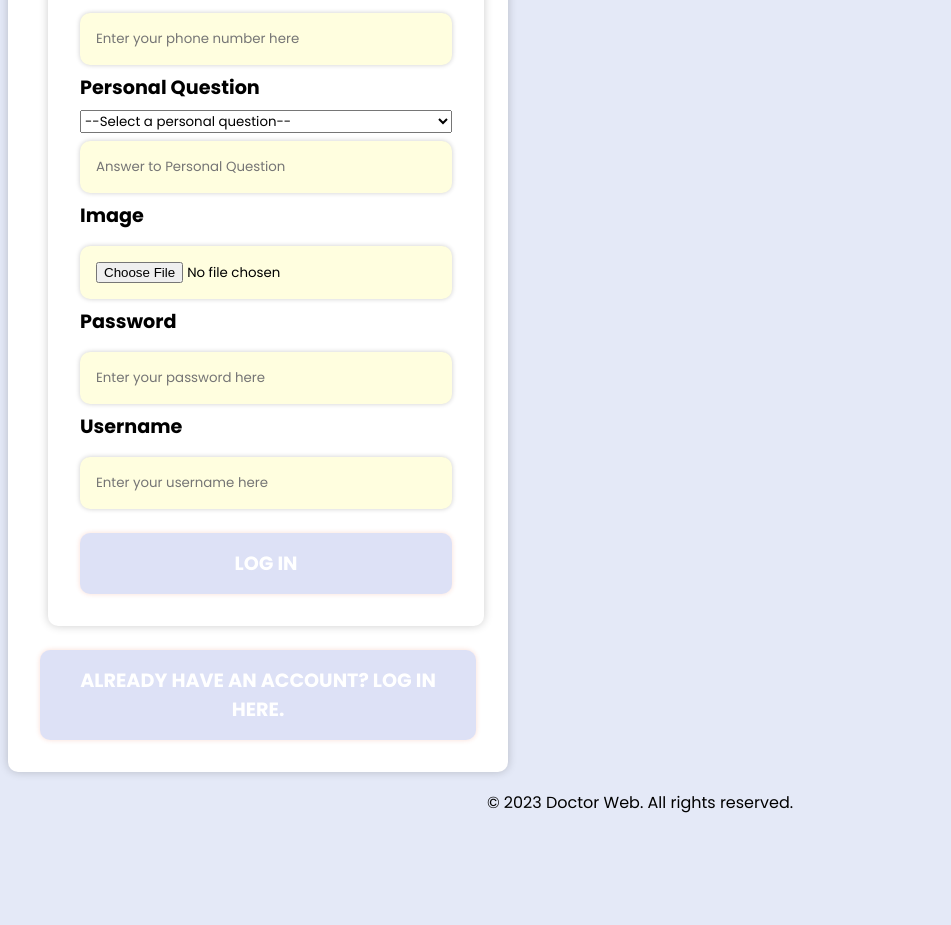
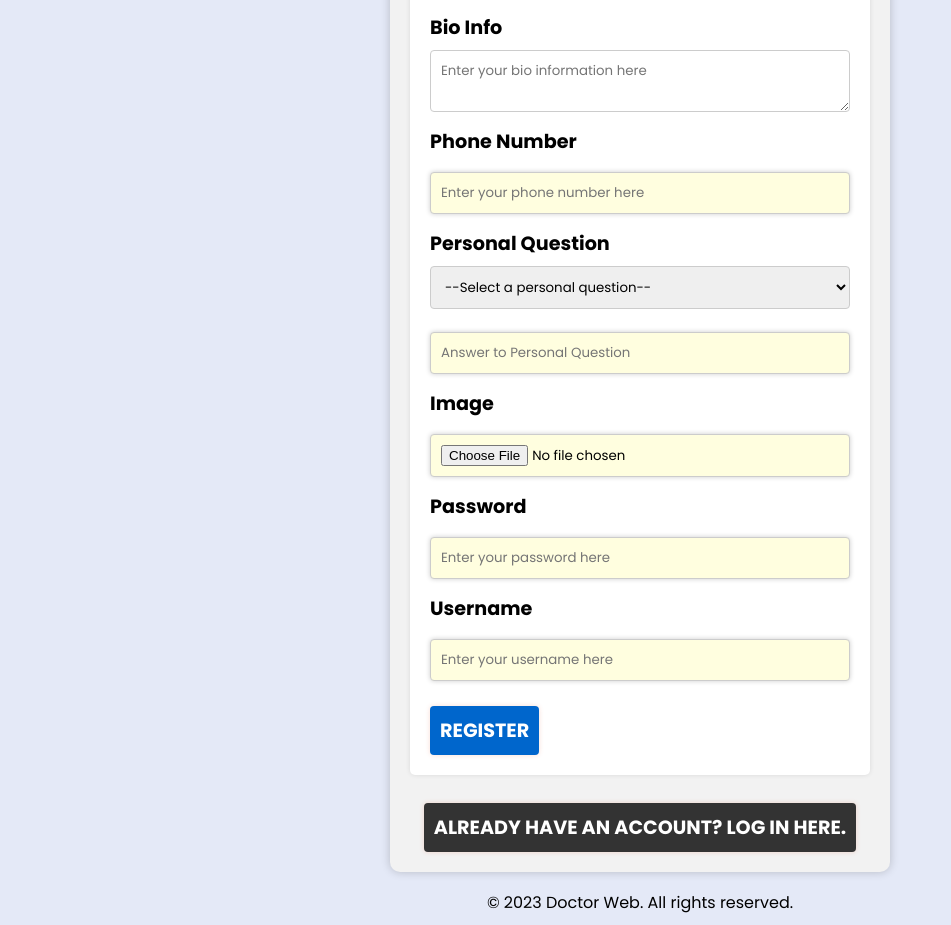
Before and after one commit to Bolimul/Project-Management, a React (Create React App) app in the folder website-react/: page /register in a window 1280 px wide. Shown: the part 950-1875 px from the top of the page, without its empty margins (0-951 px from the left). Before the commit the page ends 1775 px from the top, so only its background shows below. Built offline with nearby package versions, Linux system fonts and the light colour scheme.

Commit message:
frontend center pages

```diff
--- a/website-react/src/DialogComponent.js
+++ b/website-react/src/DialogComponent.js
@@ -32,7 +32,7 @@ export default function DialogComponent() {
           >
             <h1>Click Here</h1>
             <p>We are happy to host you here on our doctors website.</p>
-            <button onClick={() => setVisible(false)}>Close Dialog</button>
+            <button onClick={() => setVisible(false)}>Close</button>
           </div>
         </div>
       )}
--- a/website-react/src/PersonalInfo.css
+++ b/website-react/src/PersonalInfo.css
@@ -1,4 +1,27 @@
-.image{
-    height: 20px;
-    width: 20px;
+.image {
+  height: 20px;
+  width: 20px;
 }
+
+body,
+html {
+  height: -10%;
+  margin: 0;
+  display: flex;
+  align-items: center;
+  justify-content: center;
+}
+
+.container {
+  display: flex;
+  flex-direction: column;
+  align-items: center;
+  justify-content: center;
+}
+
+form {
+  display: flex;
+  flex-direction: column;
+  align-items: flex-start;
+  justify-content: center;
+}
--- /dev/null
+++ b/website-react/src/Register.css
@@ -0,0 +1,81 @@
+.auth-form-container {
+  display: flex;
+  flex-direction: column;
+  align-items: center;
+  justify-content: center;
+  width: 100%;
+  min-height: 100vh;
+  padding: 20px;
+  box-sizing: border-box;
+  font-family: Arial, sans-serif;
+  background-color: #f2f2f2;
+  width: 100vw;
+}
+body {
+  height: 80%;
+  margin: 0;
+  display: flex;
+  align-items: center;
+  justify-content: center;
+}
+
+.container {
+  display: flex;
+  justify-content: center;
+  align-items: center;
+}
+
+.form-heading {
+  margin-bottom: 20px;
+}
+
+.register-form {
+  display: flex;
+  flex-direction: column;
+  align-items: flex-start;
+  justify-content: right;
+  background-color: white;
+  padding: 20px;
+  border-radius: 5px;
+  box-shadow: 0px 0px 5px rgba(0, 0, 0, 0.1);
+  max-width: 500px;
+}
+
+.register-form input,
+.register-form select,
+.register-form textarea {
+  width: 100%;
+  padding: 10px;
+  margin-bottom: 15px;
+  border: 1px solid #ccc;
+  border-radius: 4px;
+}
+
+.register-form button {
+  margin-top: 10px;
+  padding: 10px;
+  color: white;
+  background-color: #0066cc;
+  border: none;
+  border-radius: 4px;
+  cursor: pointer;
+}
+
+.register-form button:hover {
+  background-color: #0052b3;
+}
+
+.link-btn {
+  margin-top: 20px;
+  color: white;
+  background-color: #333;
+  border: none;
+  border-radius: 4px;
+  padding: 10px;
+  cursor: pointer;
+  text-decoration: none;
+}
+
+.link-btn:hover {
+  background-color: #222;
+}
--- a/website-react/src/Register.js
+++ b/website-react/src/Register.js
@@ -4,6 +4,7 @@ import { auth, db, storage } from "./firebase";
 import { createUserWithEmailAndPassword } from "firebase/auth";
 import { addDoc, collection, setDoc, doc } from "firebase/firestore";
 import { getDownloadURL, ref, uploadBytes } from "firebase/storage";
+import "./Register.css"; // Import the new CSS file
 
 const countries = [
   "Australia",
@@ -111,12 +112,11 @@ export const Register = (props) => {
     );
 
     const data = {
-
       Followers: [],
       LikedPosts: [],
       friends: [],
       meetings: [],
-      myposts:[],
+      myposts: [],
       personalInfo: {
         FirstName: firstName,
         LastName: lastName,
@@ -140,21 +140,19 @@ export const Register = (props) => {
         AnswerToQ: answer,
         UserId: userId,
         ImageRef: imageRef,
-      UserName: username
+        UserName: username,
       },
-      savedPosts: []
+      savedPosts: [],
     };
     //const colRef = collection(db, "users-profile-data")
     //await addDoc(colRef, data)
 
-    setDoc(doc(db, "users-profile-data", auth.currentUser.uid),data);
-
-
+    setDoc(doc(db, "users-profile-data", auth.currentUser.uid), data);
   };
 
   return (
     <div className="auth-form-container">
-      <h2>Register page</h2>
+      <h2 className="form-heading">Register</h2>
       <form className="register-form" onSubmit={handleSubmit}>
         <label htmlFor="firstName">First Name</label>
         <input
@@ -469,10 +467,12 @@ export const Register = (props) => {
           id="username"
           name="username"
         />
-        <button type="submit">Log In</button>
+        <button className="submit-btn" type="submit">
+          Register
+        </button>
       </form>
 
-      <Link to="/login">
+      <Link to="/login" className="link">
         <button className="link-btn">
           Already have an account? Log in here.
         </button>
```
Also changed, not shown: website-react/src/PersonalInfo.js (+158 -124 lines). Lines whose indentation alone changed are shown as unchanged.
